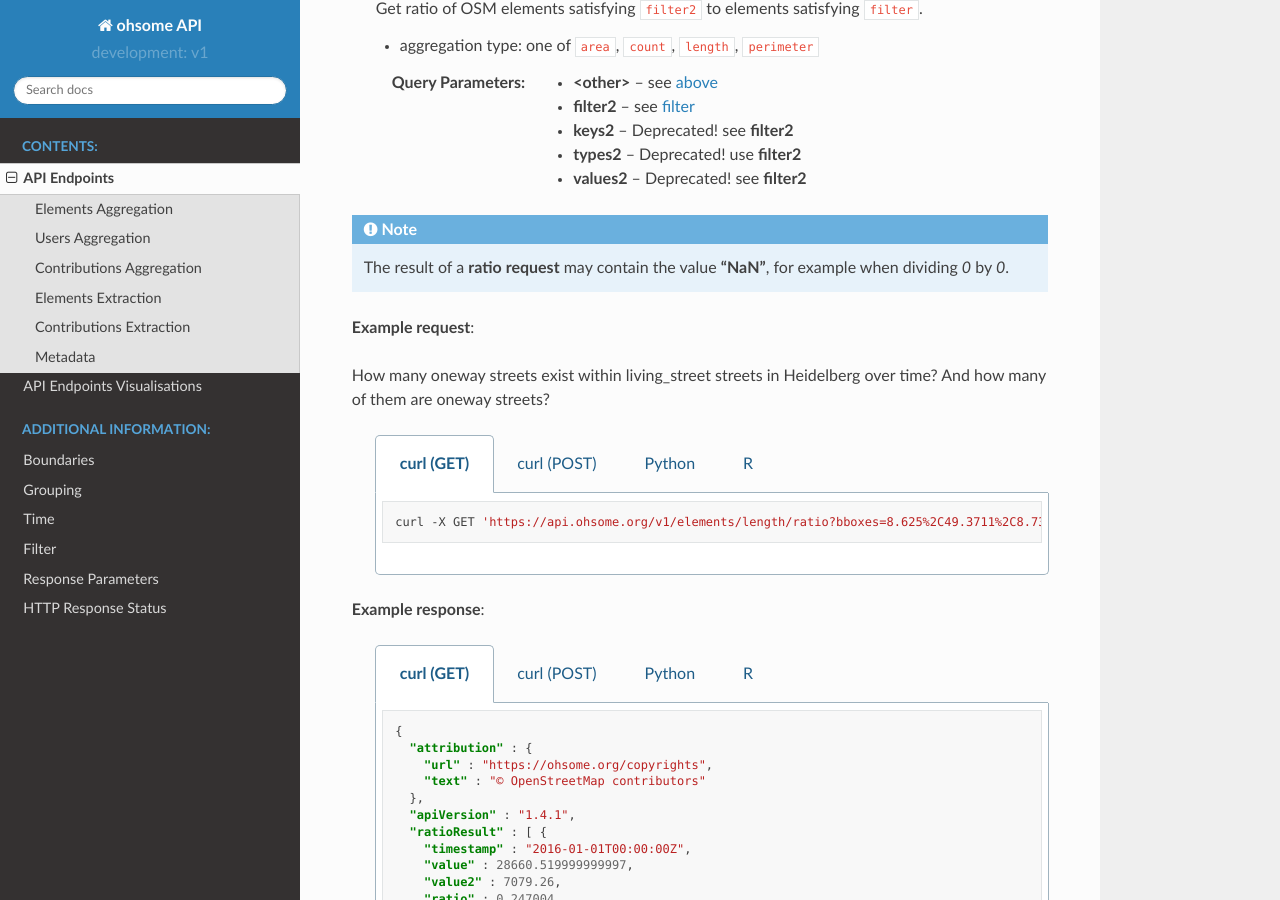
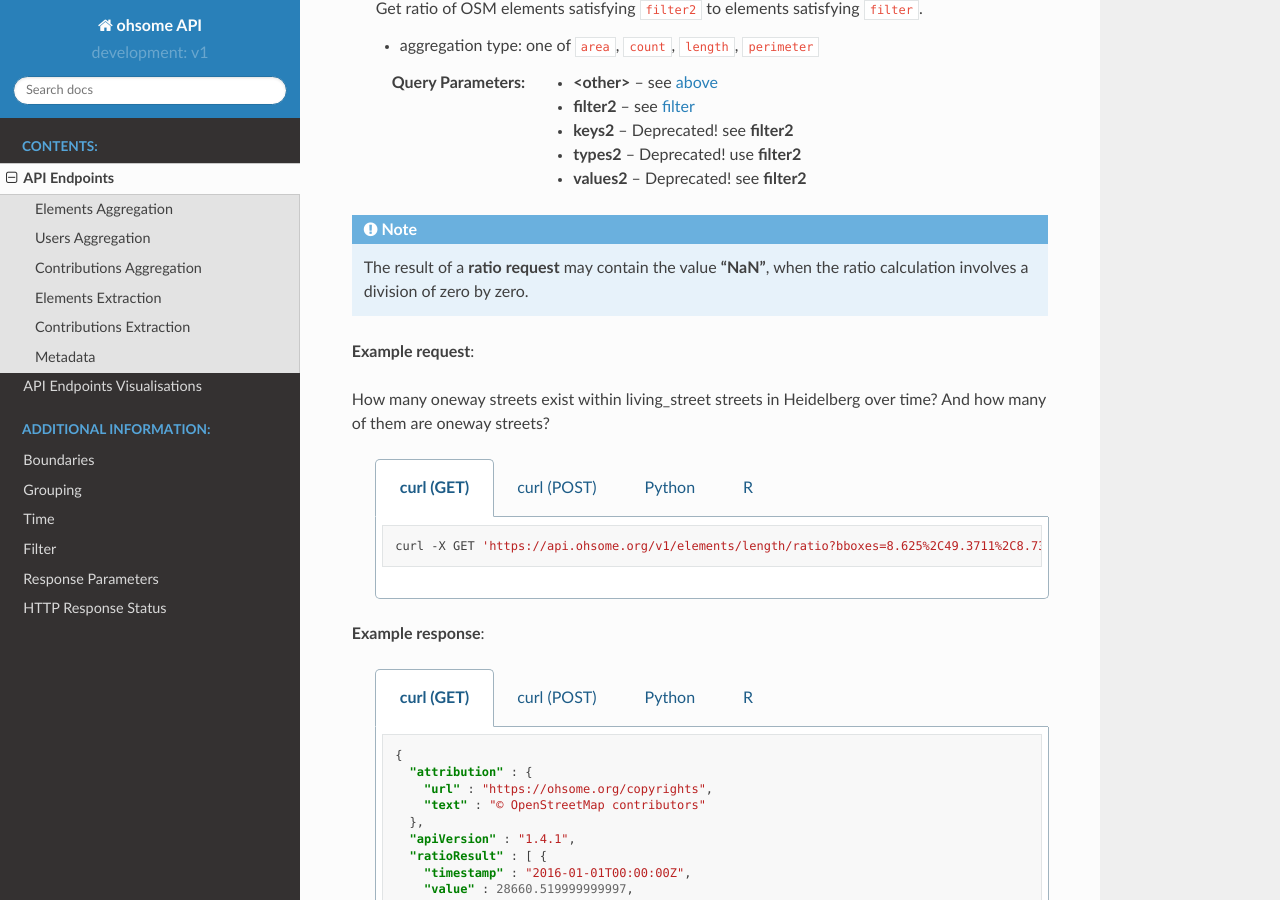
Before and after one commit to GIScience/ohsome-api, a Sphinx documentation site: the page built from docs/endpoints.rst, in a window 1280 px wide and 900 px high, scrolled down 2575 px. Built offline with Sphinx 7.4.7 and the Read the Docs theme 2.0.0, drawn with Linux system fonts in a browser that asks for light colours.

Commit message:
clarify note about "NaN" values in ratio results (#172)

```diff
--- a/docs/endpoints.rst
+++ b/docs/endpoints.rst
@@ -237,7 +237,7 @@
    :query types2: Deprecated! use **filter2**
    :query values2: Deprecated! see **filter2**
 
-.. note:: The result of a **ratio request** may contain the value **"NaN"**, for example when dividing `0` by `0`.
+.. note:: The result of a **ratio request** may contain the value **"NaN"**, when the ratio calculation involves a division of zero by zero.
 
 **Example request**:
 
```
